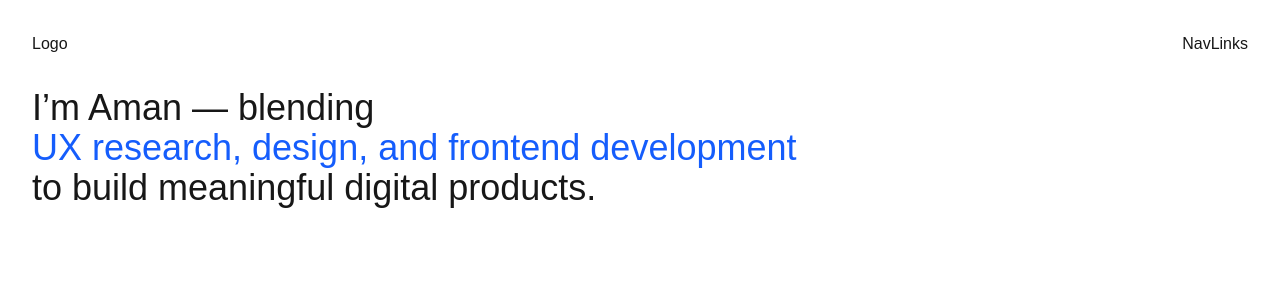
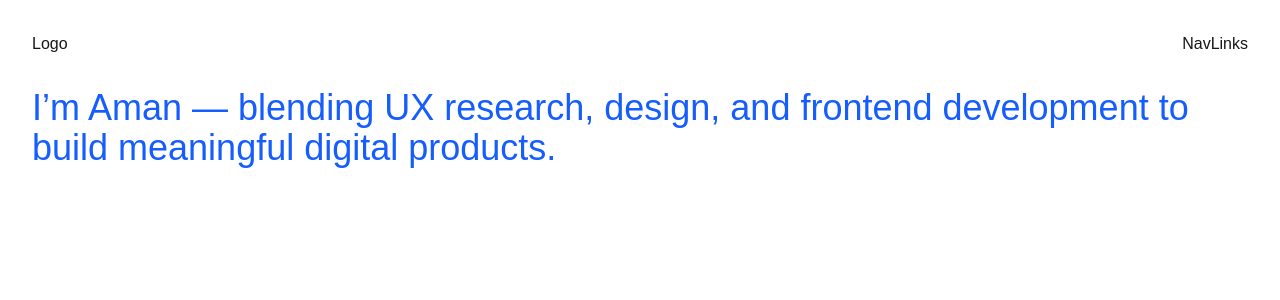
Before and after one commit to 11amanraj/portfolio-april-2025, a Next.js app: page / in a window 1280 px wide. Shown: the top 300 px of the page. Built offline with nearby package versions, Linux system fonts and the light colour scheme.

Commit message:
minor changes to homepage

```diff
--- a/app/page.tsx
+++ b/app/page.tsx
@@ -1,8 +1,8 @@
 export default function Home() {
   return (
     <div>
-      <div className="text-4xl ">
-        I’m Aman — blending <p className="text-blue-600">UX research, design, and frontend development</p> to build meaningful digital products.
+      <div className="text-4xl text-blue-600">
+        I’m Aman — blending UX research, design, and frontend development to build meaningful digital products.
       </div>
     </div>
   );
```
